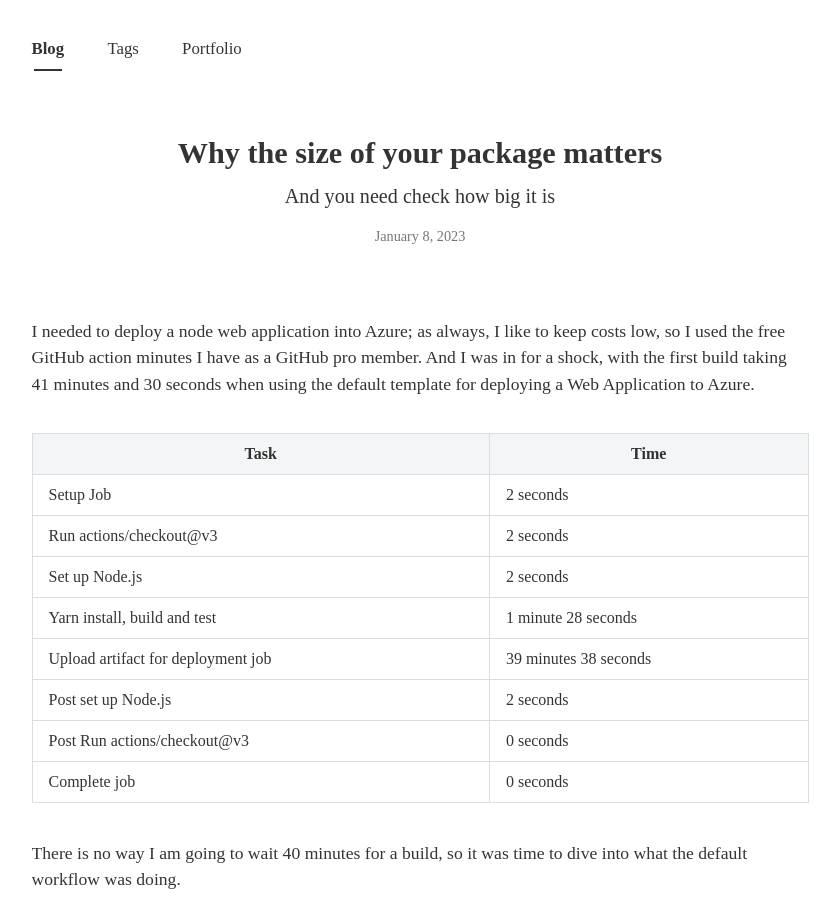
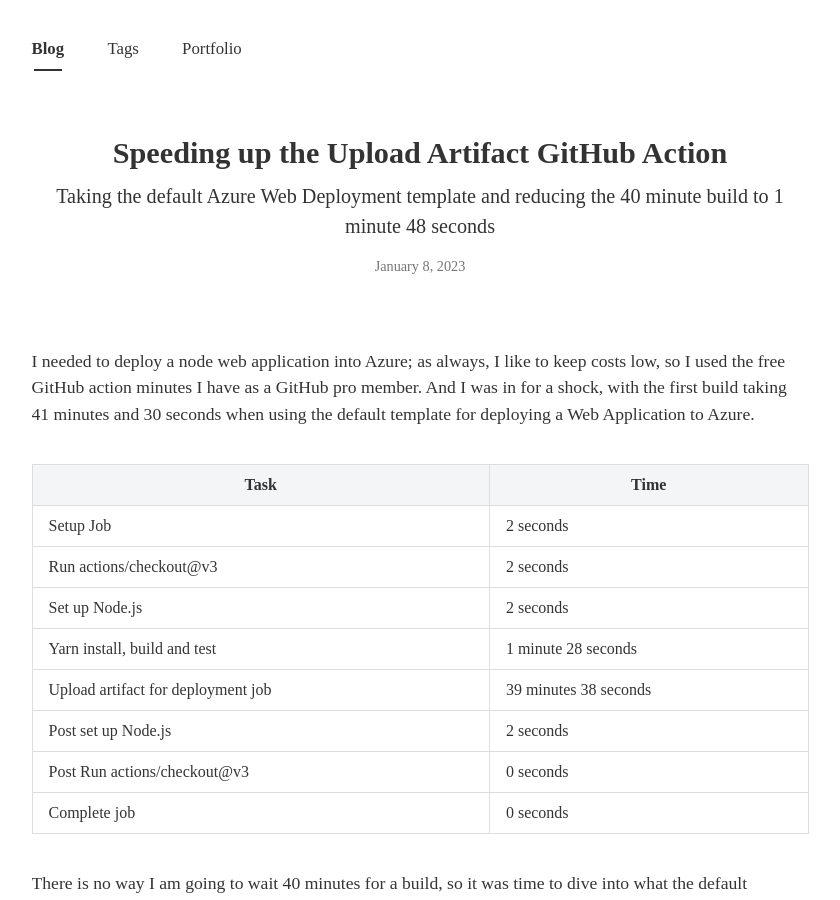
Before and after one commit to TomBillingtonUK/blog, a Jekyll site: the page built from _posts/2023-01-08-why-package-size-matters.md, in a window 1280 px wide and 900 px high. Shown: the whole window, without its empty margins (220-1060 px from the left). Built offline with Jekyll 4.4.1, drawn with Linux system fonts in a browser that asks for light colours; nearby versions of some CDN libraries; some web fonts are replaced; comment, search, counter and statistics services are not loaded.

Commit message:
Updated blog title

```diff
--- a/_posts/2023-01-08-why-package-size-matters.md
+++ b/_posts/2023-01-08-why-package-size-matters.md
@@ -1,11 +1,11 @@
 ---
 layout: post
-title: Why the size of your package matters
-subtitle : And you need check how big it is
+title: Speeding up the Upload Artifact GitHub Action
+subtitle : Taking the default Azure Web Deployment template and reducing the 40 minute build to 1 minute 48 seconds
 image: assets\img\posts\2023-01-08-why-package-size-matters\social-media-post.png
 imageWidth: 1080
 imageHeight: 1080
-tags: [Devops, Time Savers]
+tags: [Devops, Time Savers, GitHub Actions]
 author: Thomas Billington
 comments : False
 ---
```
